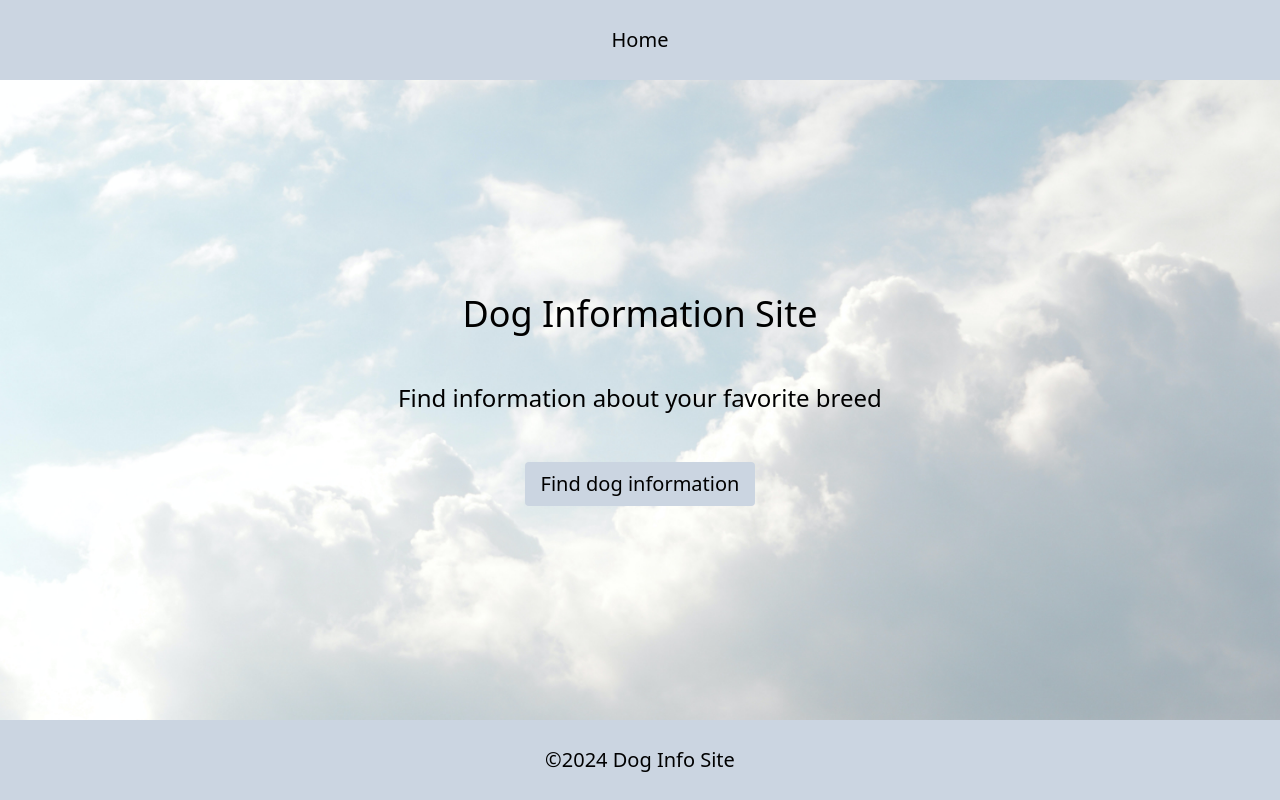
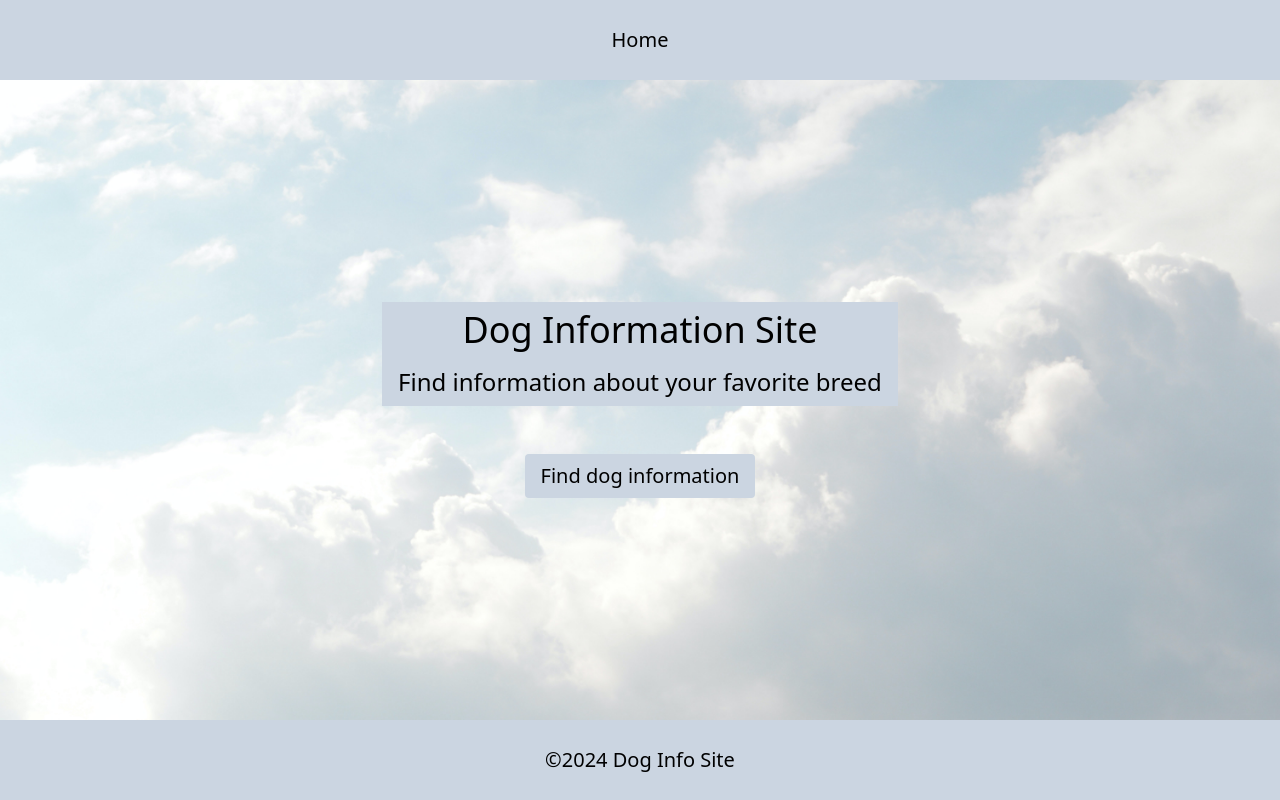
Before and after one commit to gabholli/dog-site-v3, a Next.js app in the folder dog-site-v3/: page / in a window 1280 px wide. Built offline with nearby package versions, Linux system fonts and the light colour scheme.

Commit message:
Update page.tsx

```diff
--- a/dog-site-v3/src/app/page.tsx
+++ b/dog-site-v3/src/app/page.tsx
@@ -5,8 +5,10 @@ export default function Home() {
   return (
     <div className="flex flex-col justify-center items-center gap-y-12 px-4
             bg-cover bg-center">
-      <h1 className="text-center text-4xl">Dog Information Site</h1>
-      <p className="text-center text-2xl">Find information about your favorite breed</p>
+      <div className="bg-slate-300 px-4 py-2 flex flex-col gap-y-4">
+        <h1 className="text-center text-4xl">Dog Information Site</h1>
+        <p className="text-center text-2xl">Find information about your favorite breed</p>
+      </div>
       <Link
         className="bg-slate-300 px-4 py-2 rounded text-xl hover:underline"
         href="breeds"
```
